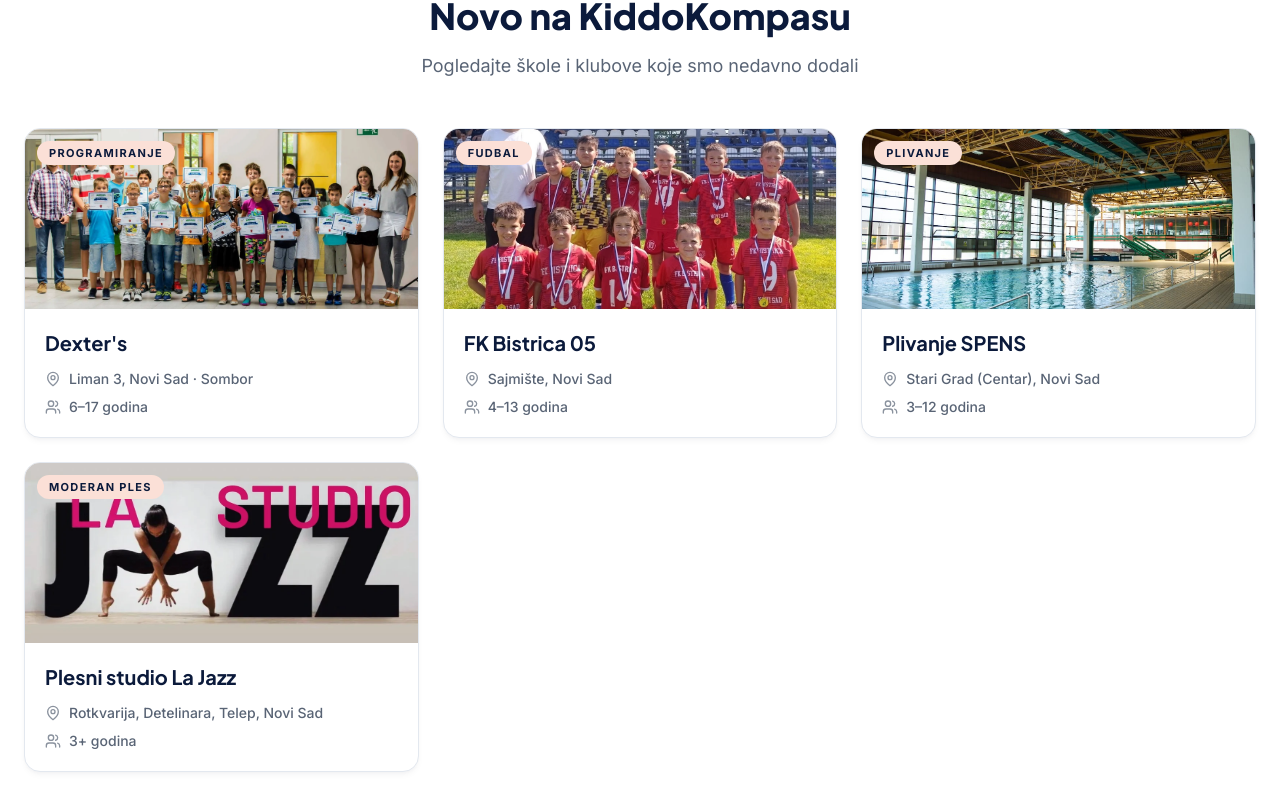
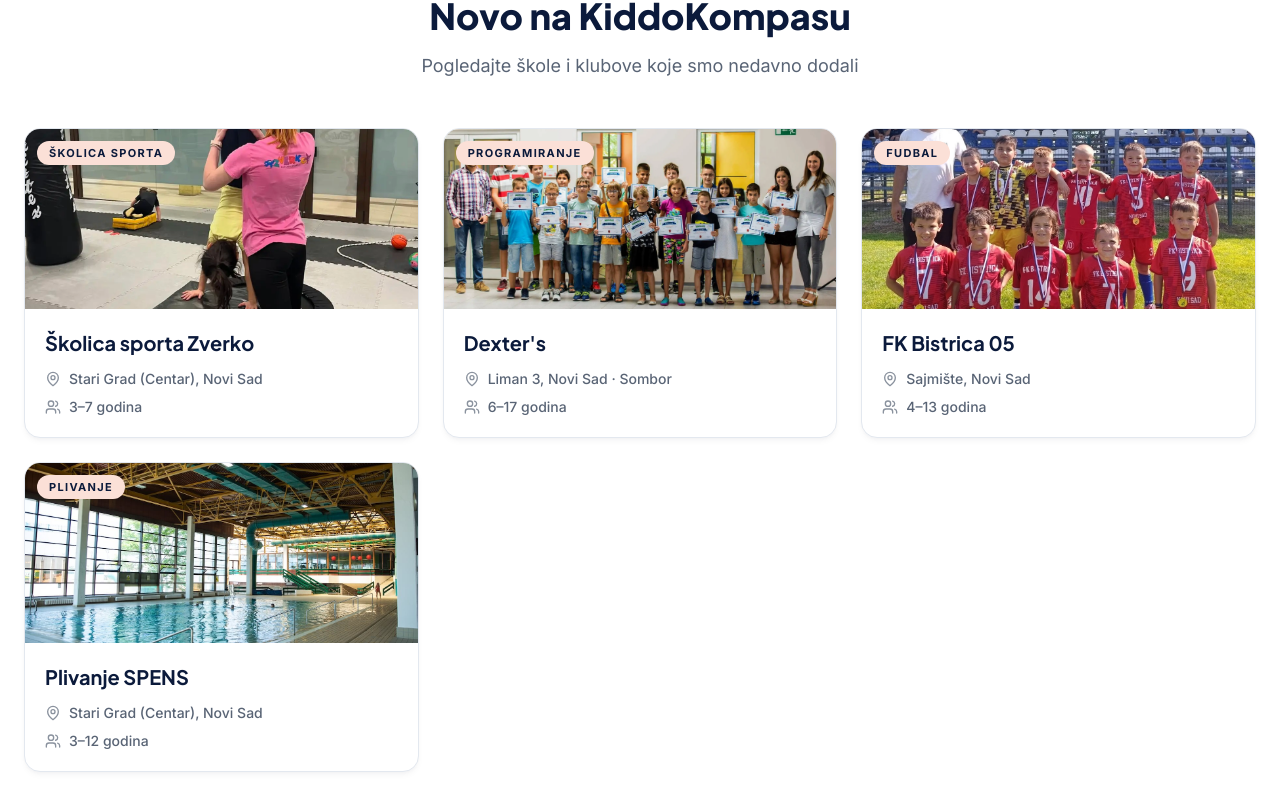
Before and after one commit to jasminafabijan/activekids, a React (Vite) app: page / in a window 1280 px wide. Shown: the part 1676-2480 px from the top of the page. Built offline with nearby package versions, Linux system fonts and the light colour scheme.

Commit message:
Added new school

```diff
--- a/src/data/categories.ts
+++ b/src/data/categories.ts
@@ -174,6 +174,13 @@ export const categories: Category[] = [
     },
   },
   {
+    id: 'taekwondo',
+    name: { sr: 'Tekvondo', en: 'Taekwondo' },
+    slug: 'taekwondo',
+    slugs: { sr: 'tekvondo', en: 'taekwondo' },
+    subtitle: { sr: 'Škole tekvondoa', en: 'Taekwondo schools' },
+  },
+  {
     id: 'capoeira',
     name: { sr: 'Kapuera', en: 'Capoeira' },
     nameAccusative: 'kapueru',
@@ -226,8 +233,8 @@ export const categories: Category[] = [
     slugs: { sr: 'skolica-sporta', en: 'kids-sports' },
     subtitle: { sr: 'Školice sporta za predškolce', en: 'Sports programs for preschoolers' },
     pageSubtitle: {
-      sr: 'Istražite školice sporta u {city} — za raznovrsno kretanje i dobru osnovu pre izbora jednog sporta.',
-      en: 'Explore kids’ sports programs in {city} — for varied movement and a solid foundation before choosing one sport.',
+      sr: 'Istražite školice sporta u {city} — za igru, razvoj motorike i prve sportske korake.',
+      en: 'Explore kids’ sports programs in {city} — for play, motor development and first steps in sport.',
     },
   },
   {
--- a/src/data/preLaunchSchools.ts
+++ b/src/data/preLaunchSchools.ts
@@ -146,4 +146,41 @@ export const preLaunchSchools: PreLaunchSchool[] = [
     email: 'info@artfun.rs',
     phone: ['064 230 2764', '064 334 0464'],
   },
+  {
+    id: 'tk-olimp',
+    name: 'Taekwondo klub Olimp',
+    categorySlugs: ['taekwondo'],
+    website: 'https://www.facebook.com/TaekwondoKlubolimpNoviSad',
+    email: 'sanjadjuric2009@gmail.com',
+    phone: '063 8726 966',
+  },
+  {
+    id: 'tk-dwit',
+    name: 'Taekwondo klub Dwit',
+    categorySlugs: ['taekwondo'],
+    website: 'https://www.facebook.com/profile.php?id=100069225043492',
+    email: 'petrovic.92@hotmail.com',
+    phone: '065 3391 282',
+  },
+  {
+    id: 'skola-saha-dimitrijevic',
+    name: 'Škola šaha Dimitrijević',
+    categorySlugs: ['chess'],
+    website: 'https://www.facebook.com/skolasahadimitrijevic',
+    phone: '062 468 335',
+  },
+  {
+    id: 'skolica-sporta-zmaj',
+    name: 'Školica sporta Zmaj',
+    categorySlugs: ['kids-sports'],
+    website: 'https://www.facebook.com/profile.php?id=100089311495838',
+  },
+  {
+    id: 'helen-doron-ns1',
+    name: 'Helen Doron Novi Sad 1',
+    categorySlugs: ['languages'],
+    website: 'https://www.facebook.com/HelenDoronNoviSad1',
+    email: 'novisad1@helendoron.rs',
+    phone: ['021 3029 229', '060 6416 088'],
+  },
 ]
--- a/src/data/schoolCategories/kids-sports.ts
+++ b/src/data/schoolCategories/kids-sports.ts
@@ -1,5 +1,7 @@
 import sportisimoWebp from '../../assets/images/schools/athletics/sportisimo.webp'
 import sportisimoJpg from '../../assets/images/schools/athletics/sportisimo.jpg'
+import zverkoWebp from '../../assets/images/schools/kids-sports/zverko.webp'
+import zverkoPng from '../../assets/images/schools/kids-sports/zverko.png'
 
 import type { School } from './types'
 
@@ -49,4 +51,42 @@ export const kidsSportsSchools: School[] = [
             instagram: 'https://www.instagram.com/sportisimo_sportska_porodica/',
         },
     },
+    {
+        id: 'zverko',
+        slug: 'zverko',
+        name: {
+            sr: 'Školica sporta Zverko',
+            en: 'Zverko Kids’ Sports',
+        },
+        categorySlugs: ['kids-sports'],
+        city: 'Novi Sad',
+        district: 'Stari Grad (Centar)',
+        minAge: 3,
+        maxAge: 7,
+        ageLabel: '3–7 godina',
+        imageWebp: zverkoWebp,
+        imageFallback: zverkoPng,
+        description: {
+            sr: [
+                'Školica sporta namenjena uzrastu od 3 - 7 godina. Mesto gde deca uživaju u sportu.',
+            ],
+            en: [
+                'Kids’ sports program for ages 3–7. A place where children enjoy sport.',
+            ],
+        },
+        addresses: [
+            {
+                street: 'SPENS, Sutjeska 2',
+                city: 'Novi Sad',
+                district: 'Stari Grad (Centar)',
+                lat: 45.2471273,
+                lng: 19.8454852,
+            },
+        ],
+        contact: {
+            phone: '064 252 14 14',
+            email: 'vlajkovicana@yahoo.com',
+            instagram: 'https://www.instagram.com/zverko.trening/',
+        },
+    },
 ]
--- a/src/data/schools.ts
+++ b/src/data/schools.ts
@@ -190,10 +190,10 @@ export const getSchoolsByCategory = (categorySlug: string, lang: Lang = 'sr') =>
 
 /** Newest first — prepend the school id here when adding a new school. */
 const RECENTLY_ADDED_SCHOOL_IDS = [
+    'zverko',
     'dexters',
     'fk-bistrica-05',
     'plivanje-spens',
-    'la-jazz',
 ] as const
 
 export const getRecentlyAddedSchools = (count = 4) => {
--- a/src/data/verifiedSchoolIds.ts
+++ b/src/data/verifiedSchoolIds.ts
@@ -32,4 +32,5 @@ export const VERIFIED_SCHOOL_IDS = new Set<string>([
   'sportisimo-teen-workout',
   'veliko-kolo',
   'zok-novi-sad',
+  'zverko',
 ])
```
Also changed, not shown: src/assets/images/schools/kids-sports/zverko.png (added), src/assets/images/schools/kids-sports/zverko.webp (added).
